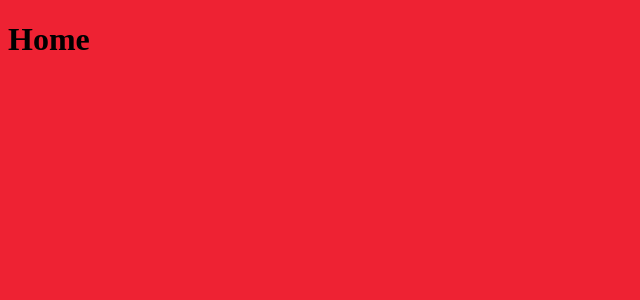
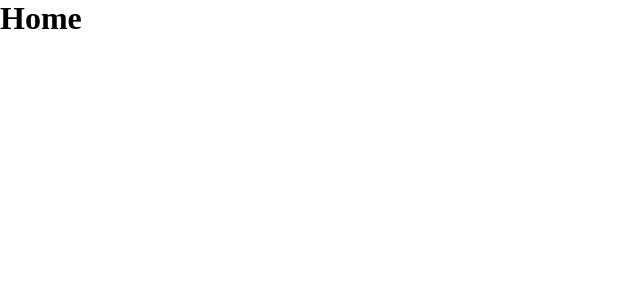
Before and after one commit to Henrique1204/Blog-Strapi-Next, a Next.js app: page / in a window 1280 px wide. Shown: the top 300 px of the page, without its empty margins (0-640 px from the left). Built offline with nearby package versions, Linux system fonts and the light colour scheme.

Commit message:
Adicionar conteudo sobre rotas

```diff
--- a/src/styles/global-styles.ts
+++ b/src/styles/global-styles.ts
@@ -1,7 +1,10 @@
 import { createGlobalStyle } from 'styled-components';
 
 export const GlobalStyles = createGlobalStyle`
-    body {
-        background-color: #E23;
+    *, *::after, *::before {
+        margin: 0;
+        padding: 0;
+        outline: none;
+        box-sizing: border-box;
     }
 `;
```
Also changed, not shown: src/pages/sobre.tsx (added, +7 -0 lines), src/pages/usuarios/[usuario].tsx (added, +10 -0 lines), src/pages/usuarios/perfil.tsx (added, +7 -0 lines).
